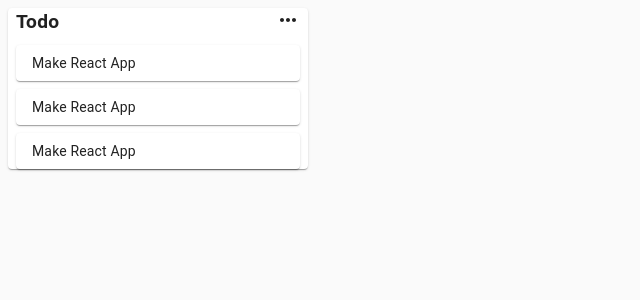
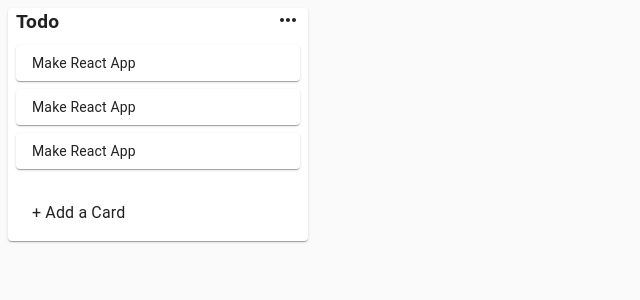
Before and after one commit to ashleybridges01/moneytree, a React (Create React App) app: page / in a window 1280 px wide. Shown: the top 300 px of the page, without its empty margins (0-640 px from the left). Built offline with nearby package versions, Linux system fonts and the light colour scheme.

Commit message:
finished input component

```diff
--- /dev/null
+++ b/src/components/Input/InputCard.js
@@ -0,0 +1,52 @@
+import React from 'react';
+import { Paper, InputBase, Button, IconButton } from '@material-ui/core';
+import ClearIcon from "@material-ui/icons/Clear"
+import { makeStyles, fade} from '@material-ui/core/styles'
+
+const useStyle = makeStyles((theme) => ({
+    card:{
+        margin:theme.spacing(0,1,1,1),
+        paddingBottom: theme.spacing(4),
+    },
+    input: {
+        margin: theme.spacing(1),
+    },
+    btnConfirm: {
+        background: '#5AAC44',
+        color: '#fff',
+        "&:hover":{
+            background: fade("#5AAC44", 0.75),
+        }
+    },
+    confirm: {
+        margin: theme.spacing(0,1,1,1),
+    },
+}))
+
+export default function InputCard({ setOpen }) {
+    const classes = useStyle();
+    return (
+        <div>
+            <div>
+                <Paper className={classes.card}>
+                    <InputBase
+                    multiline
+                    onBlur ={() => setOpen(false)}
+                    fullWidth
+                    inputProps={{
+                        classes: classes.input,
+                    }}
+                    placeholder="Enter a title for the card.."
+                    />
+
+                </Paper>
+            </div>
+            <div className={classes.confirm}>
+                <Button className={classes.btnConfirm} onClick={()=> setOpen(false)}>Add Card</Button>
+                <IconButton onClick={()=> setOpen(false)}>
+                    <ClearIcon />
+                </IconButton>
+            </div>
+        </div>
+    )
+}
--- /dev/null
+++ b/src/components/Input/InputContainer.js
@@ -0,0 +1,41 @@
+import React, {useState} from 'react';
+import { Paper, Typography, Collapse } from '@material-ui/core';
+import { makeStyles, fade } from '@material-ui/core/styles';
+import InputCard from './InputCard'
+
+const useStyle = makeStyles((theme) => ({
+    root: {
+        marginTop: theme.spacing(2),
+    },
+    addCard: {
+        padding: theme.spacing(1,1,1,2),
+        margin: theme.spacing(1,1,1,1),
+        background: 'EBECF0',
+        "&:hover":{
+            backgroundColor: fade("#000", 0.25)
+        }
+    },
+}));
+
+export default function InputContainer() {
+    const classes = useStyle();
+    const [open,setOpen] = useState(false);
+    return (
+    <div className={classes.root}>
+        <Collapse in={open}>
+            <InputCard setOpen={setOpen} />
+        </Collapse>
+        <Collapse in={!open}>
+            <Paper
+                className={classes.addCard}
+                elevation={0}
+                onClick={() => setOpen(!open)}>
+                <Typography>
+                    + Add a Card
+                </Typography>
+            </Paper>
+        </Collapse>
+
+    </div>
+    );
+}
--- a/src/components/List/List.js
+++ b/src/components/List/List.js
@@ -3,6 +3,7 @@
 import {makeStyles} from "@material-ui/core/styles"
 import Title from "./Title"
 import Card from "./Card"
+import InputContainer from "../Input/InputContainer"
 
 const useStyle = makeStyles((theme)=>({
     root: {
@@ -21,6 +22,7 @@
                 <Card />
                 <Card />
                 <Card />
+                <InputContainer />
             </Paper>
         </div>
     )
```
